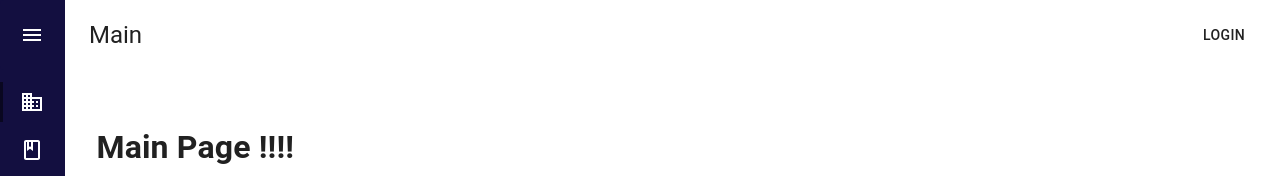
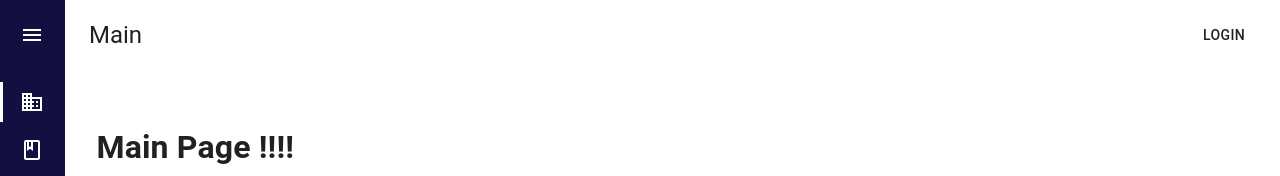
Before and after one commit to whityha/rslang, a React (Create React App) app: page / in a window 1280 px wide. Shown: the top 176 px of the page. Built offline with nearby package versions, Linux system fonts and the light colour scheme.

Commit message:
feat: add visualization for active link

```diff
--- a/src/app.scss
+++ b/src/app.scss
@@ -46,5 +46,5 @@ img {
   position: absolute;
   top: 4px;
   display: block;
-  background-color: rgba(#000000 , 0.5);
+  background-color: #FFF;
 }
```
Also changed, not shown: src/assets/images/404.svg (deleted).
